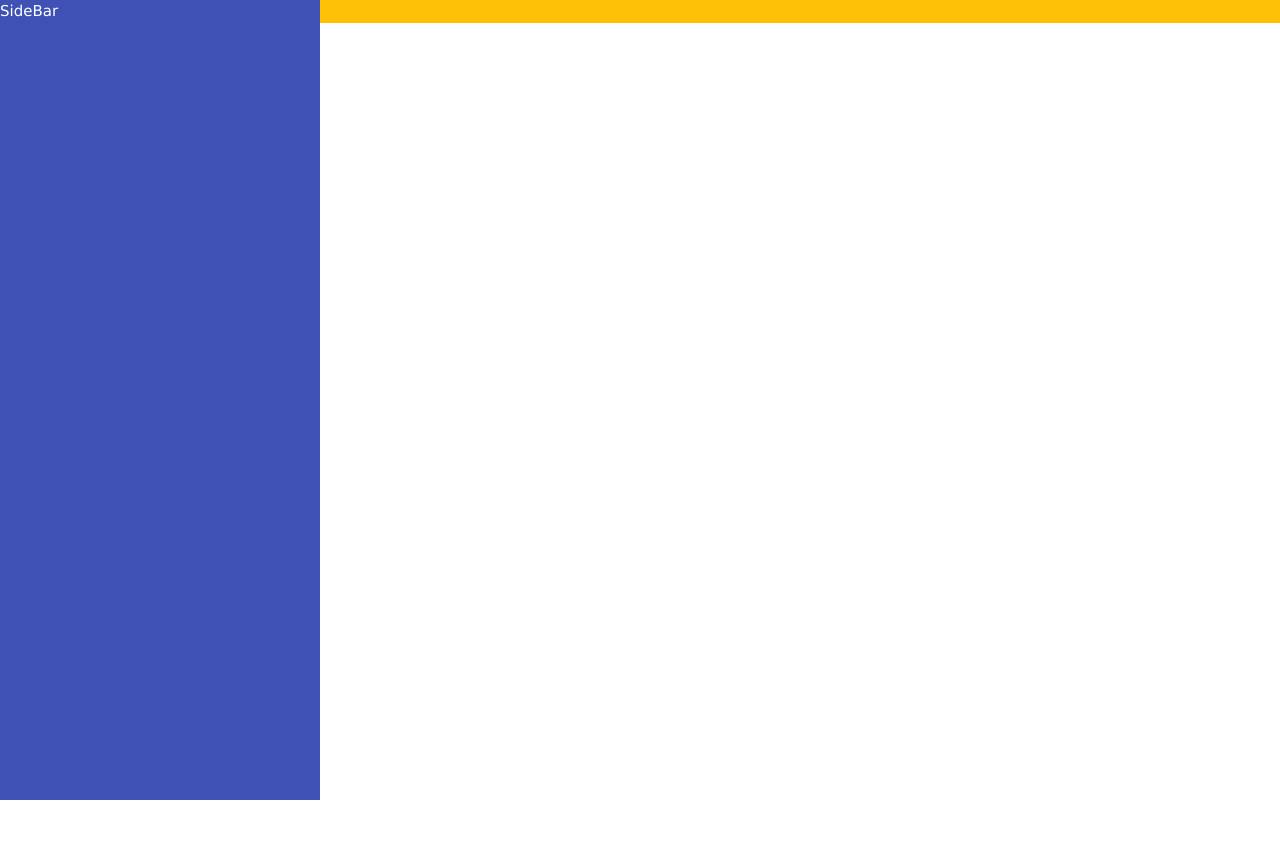
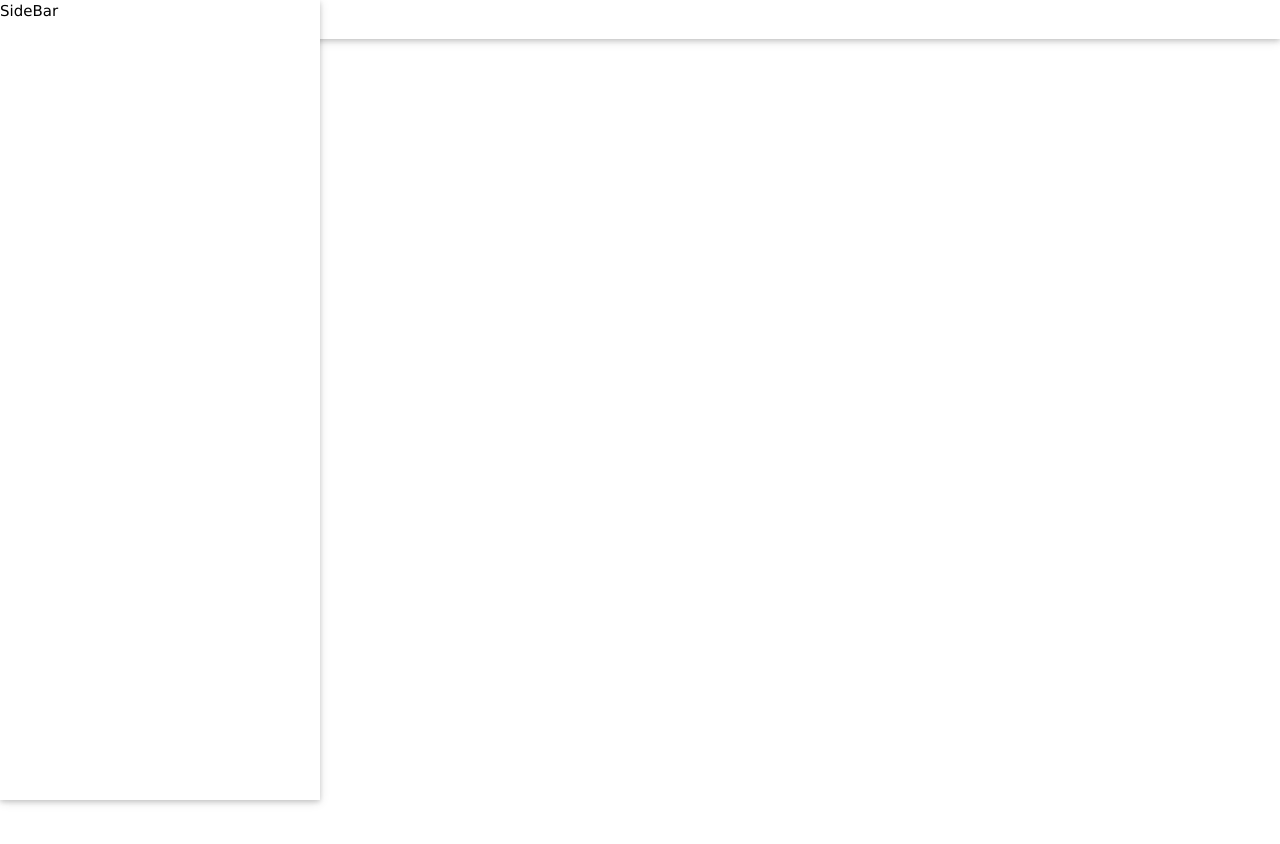
Before and after one commit to codemakim/vuelog, a Vue app: page / in a window 1280 px wide. Shown: the top 844 px of the page. Built offline with nearby package versions, Linux system fonts and the light colour scheme.

Commit message:
레이아웃 삽질중

```diff
--- a/src/components/Header.vue
+++ b/src/components/Header.vue
@@ -1,12 +1,16 @@
 <template>
-    <header class="w3-bar w3-amber">
-        header
+    <header class="w3-bar w3-card">
+        <button v-on:click="showSidebar()" class="w3-button w3-white">☰</button>
     </header>
 </template>
 
 <script>
 export default {
-
+    methods: {
+        showSidebar() {
+            document.querySelector('nav.w3-sidebar').style.display = 'block';
+        }
+    }
 }
 </script>
 
--- a/src/components/SideBar.vue
+++ b/src/components/SideBar.vue
@@ -1,18 +1,23 @@
 <template>
-    <nav class="w3-sidebar w3-indigo w3-bar-block w3-collapse">
+    <nav class="w3-sidebar w3-bar-block w3-collapse w3-card">
+        <button v-on:click="closeSidebar()" class="w3-hide-large w3-button w3-block">Close(X)</button>
         SideBar
     </nav>
 </template>
 
 <script>
 export default {
-
+    methods: {
+        closeSidebar() {
+            document.querySelector('nav.w3-sidebar').style.display = 'none';
+        }
+    }
 }
 </script>
 
 <style scoped>
     nav.w3-sidebar {
         width: 25%;
-        max-width: 320px;
+        width: 320px;
     }
 </style>
```
